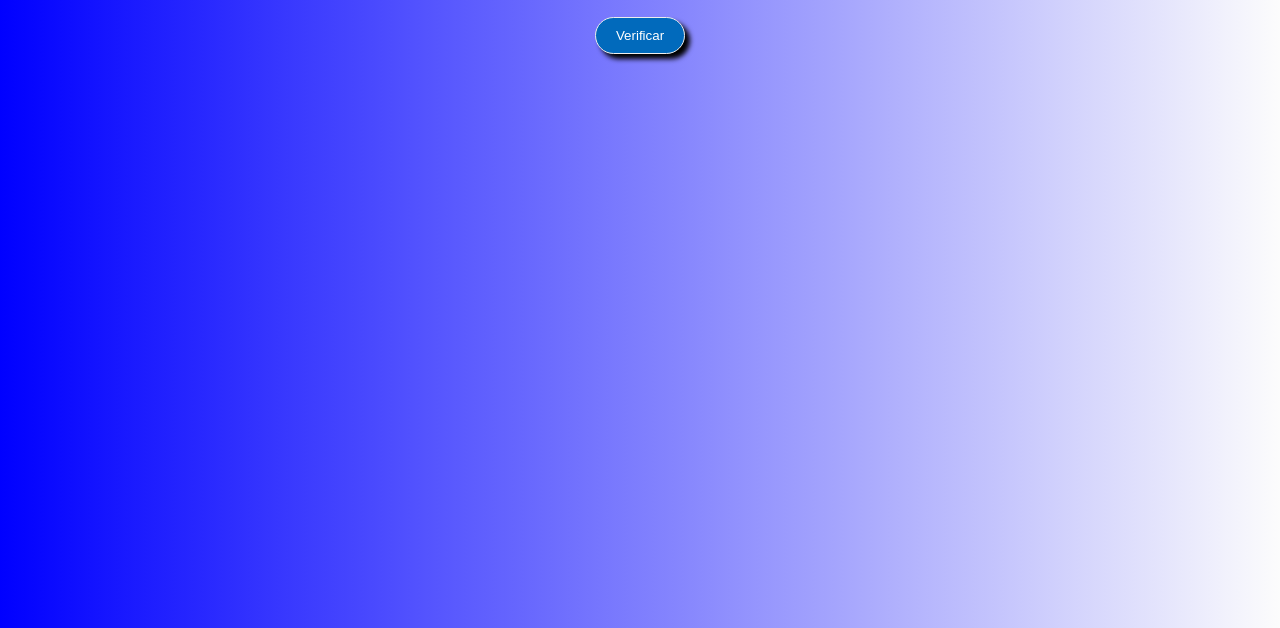
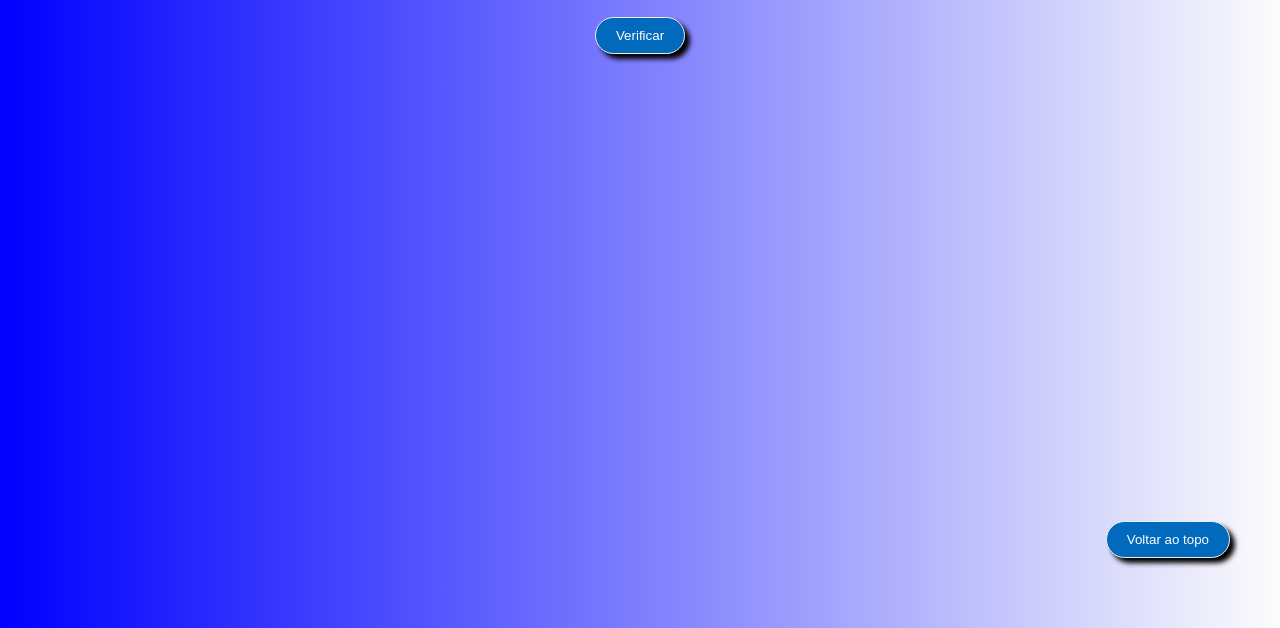
Before and after one commit to franchescodsa/Desafio-estagio-loggi-2022, a plain HTML site: page index.html in a window 1280 px wide. Shown: the part 172-800 px from the top of the page. Drawn offline with Linux system fonts and the light colour scheme; files that its build step writes are made by us from their sources; files whose address does not match are found by name.

Commit message:
Update index.html

```diff
--- a/index.html
+++ b/index.html
@@ -12,6 +12,7 @@
     <img src="img/logo_loggi.svg" alt="logo">
     <h2>Clique no botão abaixo para verificar lista de pacotes.</h2>
     <button type="submit" onclick="interpretador_codigo_de_barras();" id="enviar">Verificar</button>
+    <button id="back-to-top">Voltar ao topo</button>
 </body>
 
 <script src="js/main.js"></script>
```
